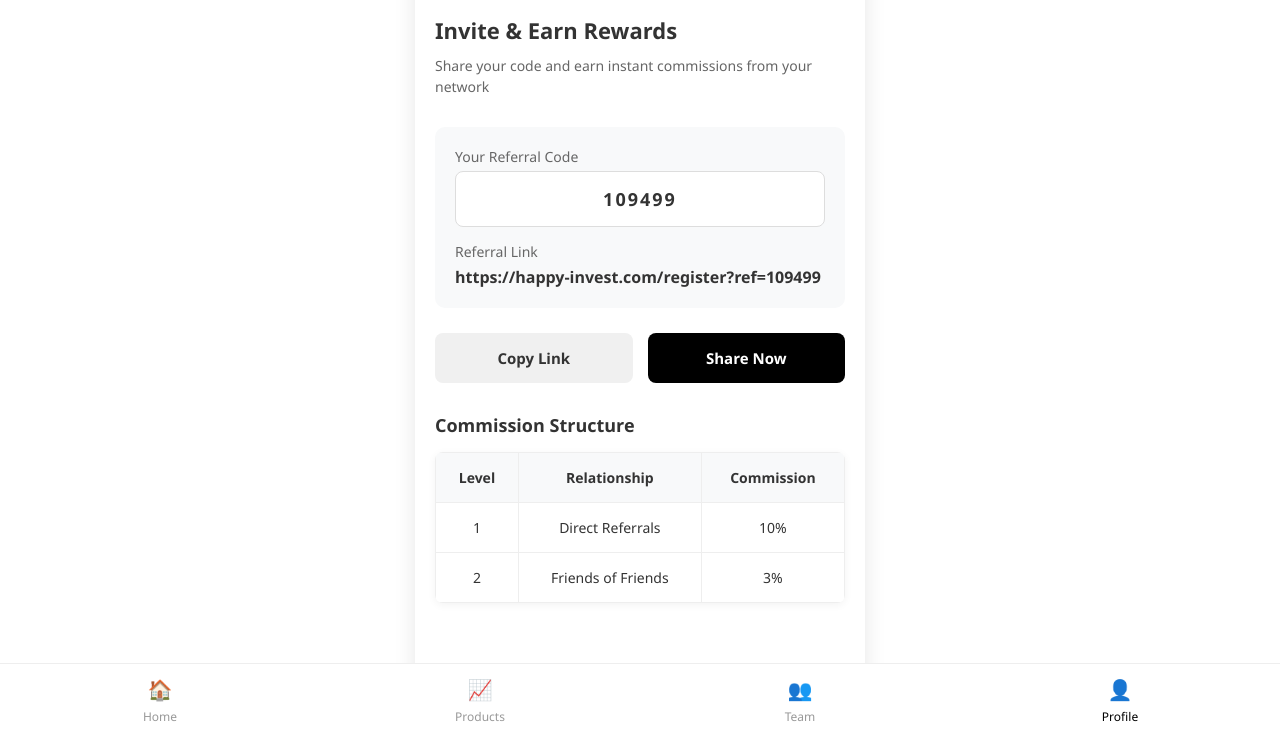
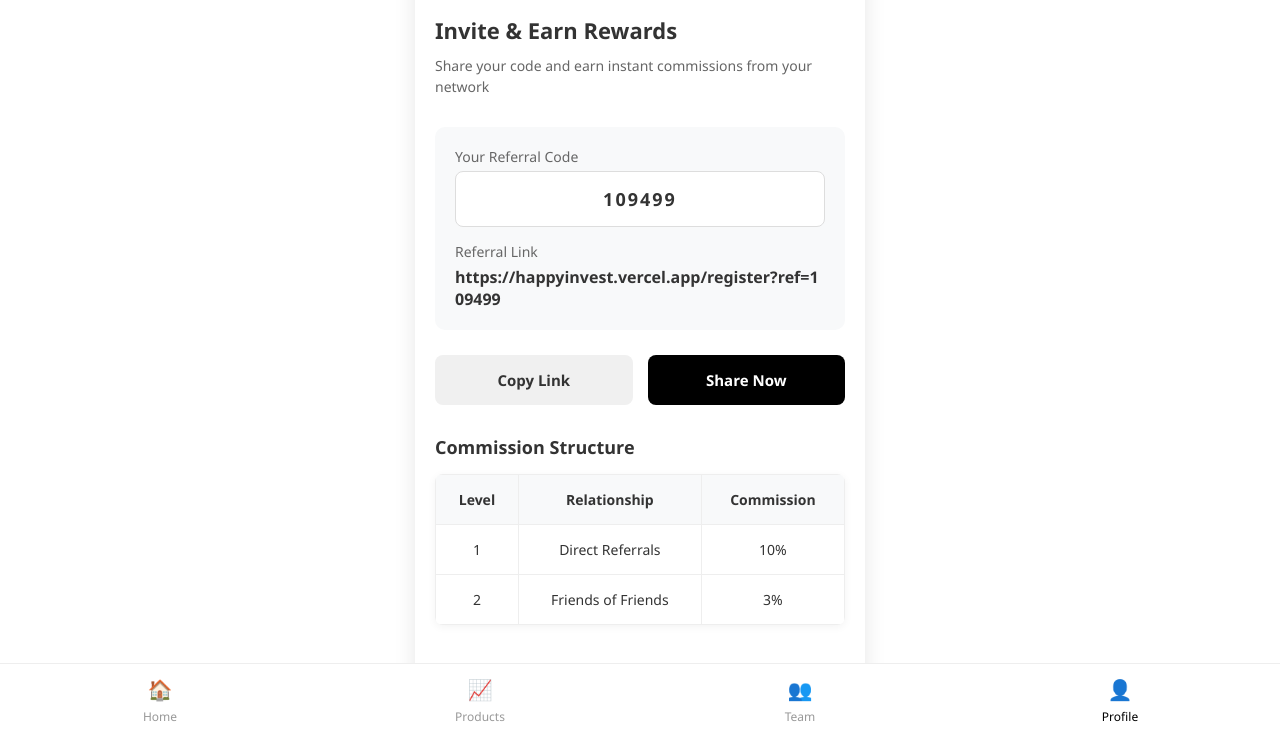
Before and after one commit to shahnazbegam854205-lab/Happyinvest, a website: page public/invite-earn.html in a window 1280 px wide. Shown: the part 63-800 px from the top of the page. Drawn offline with Linux system fonts and the light colour scheme; sample sign-in values are in the browser's storage.

Commit message:
Update invite-earn.html

```diff
--- a/public/invite-earn.html
+++ b/public/invite-earn.html
@@ -235,7 +235,7 @@
 
             <div class="info-item">
                 <div class="info-label">Referral Link</div>
-                <div class="info-value" id="referralLink">https://happy-invest.com/register?ref=109499</div>
+                <div class="info-value" id="referralLink">https://happyinvest.vercel.app/register?ref=109499</div>
             </div>
         </div>
 
@@ -305,7 +305,7 @@
 
             // Load user's referral code
             const userReferralCode = localStorage.getItem('referralCode') || '109499';
-            const referralLink = `https://happy-invest.com/register?ref=${userReferralCode}`;
+            const referralLink = `https://happyinvest.vercel.app/register?ref=${userReferralCode}`;
 
             document.getElementById('referralCodeDisplay').textContent = userReferralCode;
             document.getElementById('referralLink').textContent = referralLink;
```
